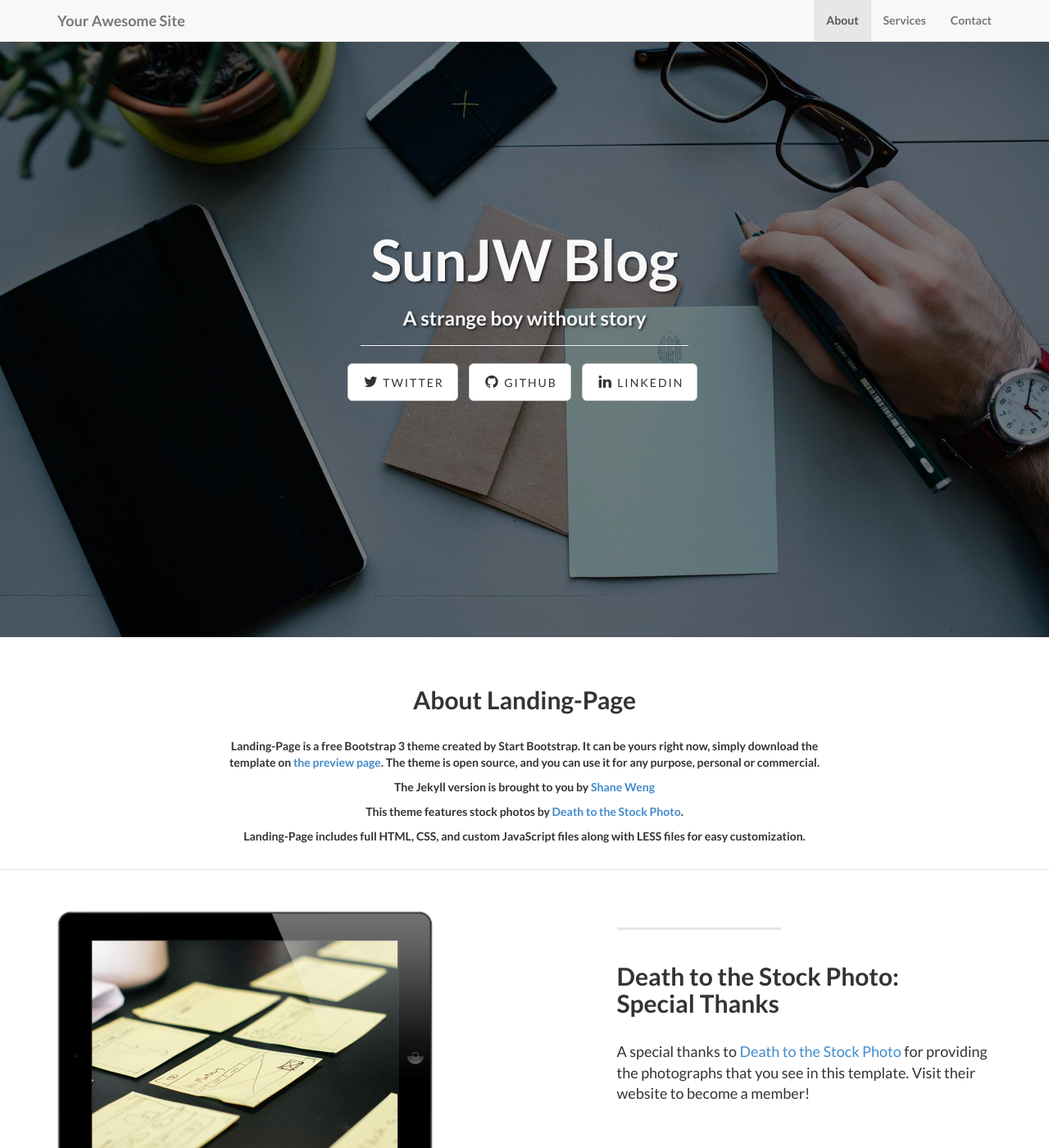
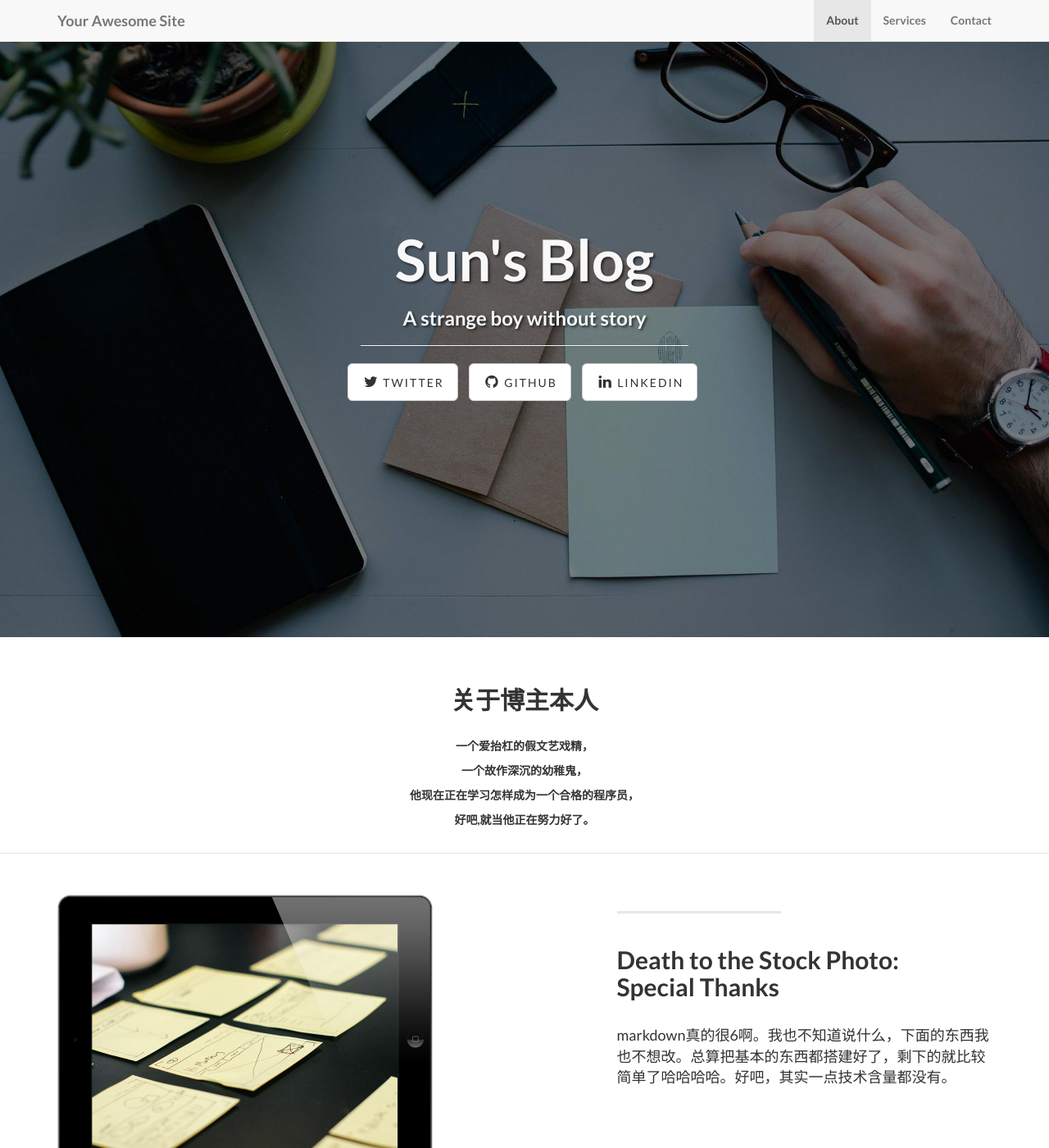
Before and after one commit to sjw513995584/sjw513995584.github.io, a Jekyll site: the page built from index.html, in a window 1280 px wide and 1400 px high. Shown: the whole window at 82% size. Built offline with Jekyll 4.4.1, drawn with Linux system fonts in a browser that asks for light colours.

Commit message:
update1024
1024 20:15

```diff
--- a/_includes/about.html
+++ b/_includes/about.html
@@ -3,12 +3,12 @@
         <div class="row">
             <div class="col-lg-8 col-lg-offset-2">
               <br/><br/>
-              <h2>About Landing-Page</h2>
+              <h2>关于博主本人</h2>
               <br/>
-                <p>Landing-Page is a free Bootstrap 3 theme created by Start Bootstrap. It can be yours right now, simply download the template on <a href="http://startbootstrap.com/template-overviews/landing-page/">the preview page</a>. The theme is open source, and you can use it for any purpose, personal or commercial.</p>
-                <p>The Jekyll version is brought to you by <a href="https://github.com/swcool">Shane Weng</a></p>
-                <p>This theme features stock photos by <a href="http://join.deathtothestockphoto.com//">Death to the Stock Photo</a>.</p>
-                <p>Landing-Page includes full HTML, CSS, and custom JavaScript files along with LESS files for easy customization.</p>
+                <p>一个爱抬杠的假文艺戏精，</p>
+                <p>一个故作深沉的幼稚鬼，</p>
+                <p>他现在正在学习怎样成为一个合格的程序员，</p>
+                <p>好吧,就当他正在努力好了。</p>
                 <br/>
               </div>
         </div>
--- a/_posts/2014-09-21-services-1.markdown
+++ b/_posts/2014-09-21-services-1.markdown
@@ -5,4 +5,4 @@ category: Services
 title: Death to the Stock Photo:<br>Special Thanks
 description: |
 ---
-  A special thanks to [Death to the Stock Photo](http://join.deathtothestockphoto.com/) for providing the photographs that you see in this template.  Visit their website to become a member!
+  markdown真的很6啊。我也不知道说什么，下面的东西我也不想改。总算把基本的东西都搭建好了，剩下的就比较简单了哈哈哈哈。好吧，其实一点技术含量都没有。
--- a/index.html
+++ b/index.html
@@ -1,5 +1,5 @@
 ---
 layout: default
-title: SunJW Blog
+title: Sun's Blog
 subTitle: A strange boy without story
 ---
```
